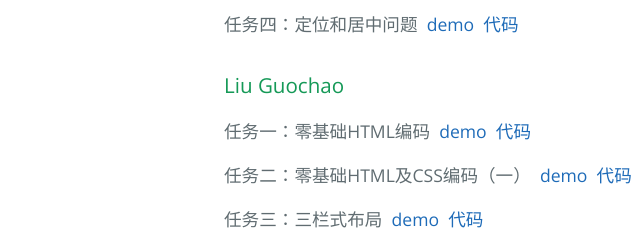
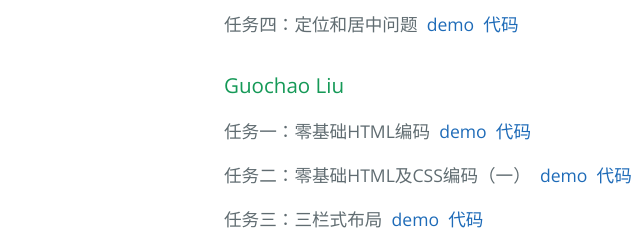
Before and after one commit to BaiduGo3/task01, a plain HTML site: page index.html in a window 1280 px wide. Shown: the part 776-1016 px from the top of the page, 0-640 px from the left. Drawn offline with nearby package versions, Linux system fonts and the light colour scheme.

Commit message:
change my name

```diff
--- a/index.html
+++ b/index.html
@@ -37,7 +37,7 @@
 
 
       <h3>
-      <a id="lgc" class="anchor" href="#lgc" aria-hidden="true"><span aria-hidden="true" class="octicon octicon-link"></span></a>Liu Guochao</h3>
+      <a id="lgc" class="anchor" href="#lgc" aria-hidden="true"><span aria-hidden="true" class="octicon octicon-link"></span></a>Guochao Liu</h3>
 
       <p>任务一：零基础HTML编码&nbsp;&nbsp;<a target="blank" href="http://baidugo3.github.io/task01/task01_001/lgc.html">demo&nbsp;&nbsp;</a><a target="blank" href="https://github.com/BaiduGo3/task01/blob/gh-pages/task01_001/lgc.html">代码</a></p>
       <p>任务二：零基础HTML及CSS编码（一）&nbsp;&nbsp;<a target="blank" href="http://baidugo3.github.io/task01/task01_002/lgc.html">demo&nbsp;&nbsp;</a><a target="blank" href="https://github.com/BaiduGo3/task01/blob/gh-pages/task01_002/lgc.html">代码</a></p>
```
